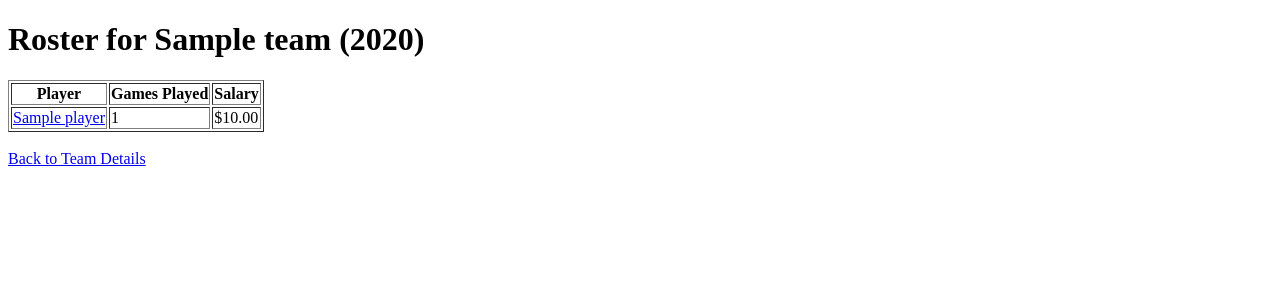
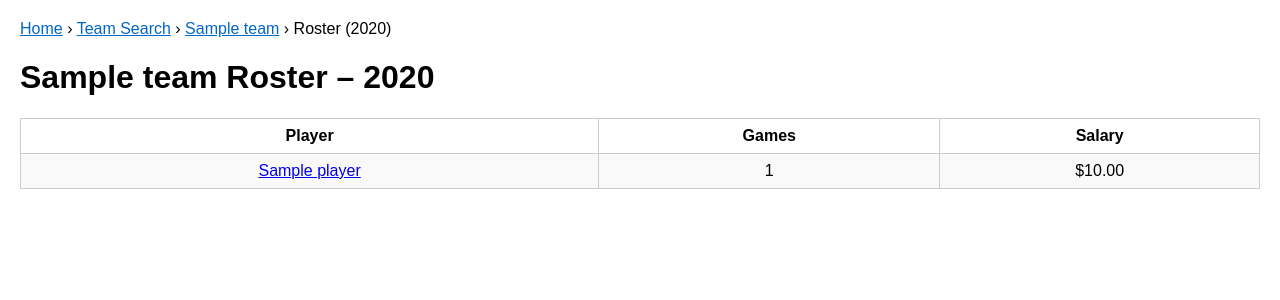
Before and after one commit to StoneWillC/my_mlb, a Django app: template my_mlb/my_mlb/mlb_data/templates/team_roster.html in a window 1280 px wide. Shown: the top 300 px of the page. Run offline with Django 5.2, Linux system fonts and the light colour scheme; tables that the repository leaves empty hold one stand-in row (values such as "Sample post"); the template is opened without the code that fills it: values that come from a table or form of the project are taken from there, most other values are stand-ins (such as "Sample title", 1, 10 or a date in 2020).

Commit message:
Update team_roster.html

```diff
--- a/my_mlb/my_mlb/mlb_data/templates/team_roster.html
+++ b/my_mlb/my_mlb/mlb_data/templates/team_roster.html
@@ -1,18 +1,37 @@
 <!DOCTYPE html>
 <html>
-  <head><title>{{ team.name }} Roster {{ year }}</title></head>
+<head>
+  <title>{{ team.name }} Roster – {{ year }}</title>
+  <style>
+    body { font-family: sans-serif; margin: 20px; }
+    .breadcrumb a { color: #0066cc; }
+    table { border-collapse: collapse; width: 100%; margin-top: 10px; }
+    th, td { border: 1px solid #ccc; padding: 8px; text-align: center; }
+    tr:nth-child(even) { background: #f9f9f9; }
+  </style>
+</head>
 <body>
-    <h1>Roster for {{ team.name }} ({{ year }})</h1>
-    <table border="1">
-      <tr><th>Player</th><th>Games Played</th><th>Salary</th></tr>
+  <p class="breadcrumb">
+    <a href="{% url 'mlb_data' %}">Home</a> ›
+    <a href="{% url 'team_search' %}">Team Search</a> ›
+    <a href="{% url 'team_details' team.pk %}">{{ team.name }}</a> ›
+    Roster ({{ year }})
+  </p>
+
+  <h1>{{ team.name }} Roster – {{ year }}</h1>
+  <table>
+    <tr><th>Player</th><th>Games</th><th>Salary</th></tr>
     {% for ps in roster %}
     <tr>
-        <td><a href="{% url 'player_details' ps.player.pk %}">{{ ps.player.name }}</a></td>
+      <td>
+        <a href="{% url 'player_details' ps.player.player_id %}">
+          {{ ps.player.name }}
+        </a>
+      </td>
       <td>{{ ps.games_played }}</td>
       <td>${{ ps.salary }}</td>
     </tr>
     {% endfor %}
   </table>
-    <br/><a href="{% url 'team_details' team.pk %}">Back to Team Details</a>
 </body>
 </html>
```
Lines whose indentation alone changed are shown as unchanged.
